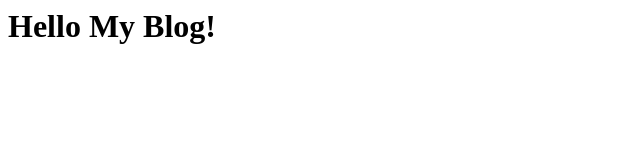
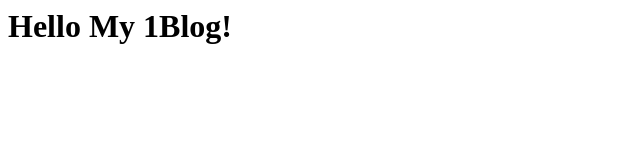
Before and after one commit to dongzhue/dongzhue.github.io, a plain HTML site: page index.html in a window 1280 px wide. Shown: the full height of the page, 0-640 px from the left. Drawn offline with Linux system fonts and the light colour scheme.

Commit message:
Update index.html

```diff
--- a/index.html
+++ b/index.html
@@ -1 +1 @@
-<h1>Hello My Blog!</h1>
+<h1>Hello My 1Blog!</h1>
```
